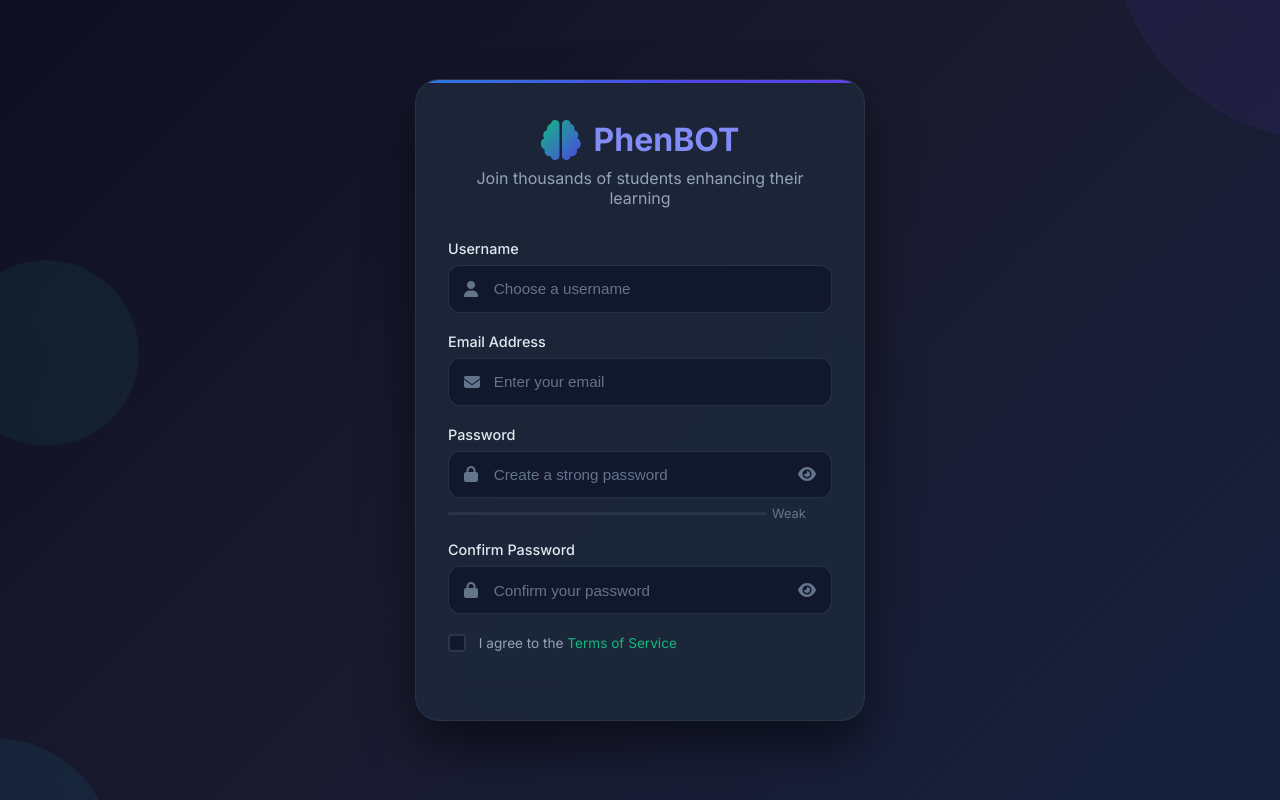
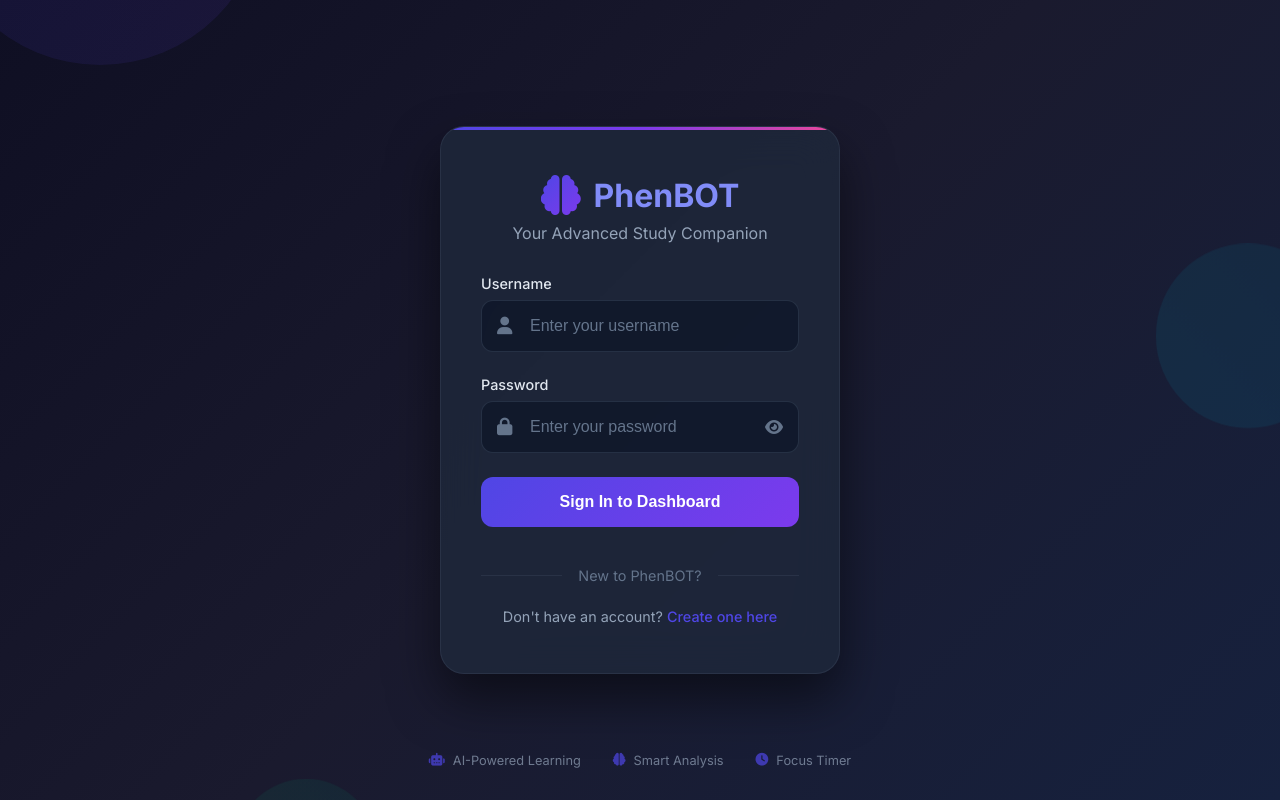
Before and after one commit to AshrithPuppala/PhenBot, a Flask app: page /login in a window 1280 px wide. Run offline with Flask 3, Linux system fonts and the light colour scheme.

Commit message:
Update login.html

```diff
--- a/templates/login.html
+++ b/templates/login.html
@@ -3,7 +3,7 @@
 <head>
     <meta charset="UTF-8">
     <meta name="viewport" content="width=device-width, initial-scale=1.0">
-    <title>PhenBOT - Create Account</title>
+    <title>PhenBOT - Login</title>
     <link href="https://cdnjs.cloudflare.com/ajax/libs/font-awesome/6.4.0/css/all.min.css" rel="stylesheet">
     <link href="https://fonts.googleapis.com/css2?family=Inter:wght@300;400;500;600;700&display=swap" rel="stylesheet">
     <style>
@@ -21,9 +21,8 @@
             display: flex;
             align-items: center;
             justify-content: center;
-            overflow-x: hidden;
+            overflow: hidden;
             position: relative;
-            padding: 1rem 0;
         }
 
         .background-animation {
@@ -37,87 +36,73 @@
         .floating-shape {
             position: absolute;
             border-radius: 50%;
-            opacity: 0.08;
-            animation: float 25s infinite ease-in-out;
+            opacity: 0.1;
+            animation: float 20s infinite ease-in-out;
         }
 
         .shape-1 {
-            width: 400px;
-            height: 400px;
+            width: 300px;
+            height: 300px;
             background: linear-gradient(45deg, #4f46e5, #7c3aed);
-            top: -200px;
-            right: -200px;
+            top: -150px;
+            left: -150px;
             animation-delay: 0s;
         }
 
         .shape-2 {
-            width: 250px;
-            height: 250px;
+            width: 200px;
+            height: 200px;
             background: linear-gradient(45deg, #06b6d4, #0891b2);
-            bottom: -125px;
-            left: -125px;
-            animation-delay: -8s;
+            top: 20%;
+            right: -100px;
+            animation-delay: -5s;
         }
 
         .shape-3 {
-            width: 180px;
-            height: 180px;
+            width: 150px;
+            height: 150px;
             background: linear-gradient(45deg, #10b981, #059669);
-            top: 30%;
-            left: -90px;
-            animation-delay: -15s;
+            bottom: -75px;
+            left: 20%;
+            animation-delay: -10s;
         }
 
         @keyframes float {
             0%, 100% {
-                transform: translate(0, 0) scale(1) rotate(0deg);
+                transform: translate(0, 0) scale(1);
             }
-            25% {
-                transform: translate(50px, -80px) scale(1.1) rotate(90deg);
+            33% {
+                transform: translate(100px, -100px) scale(1.1);
             }
-            50% {
-                transform: translate(-30px, 60px) scale(0.9) rotate(180deg);
-            }
-            75% {
-                transform: translate(80px, 40px) scale(1.05) rotate(270deg);
+            66% {
+                transform: translate(-50px, 100px) scale(0.9);
             }
         }
 
-        .register-container {
-            background: rgba(30, 41, 59, 0.85);
+        .login-container {
+            background: rgba(30, 41, 59, 0.8);
             backdrop-filter: blur(20px);
             border: 1px solid rgba(71, 85, 105, 0.3);
             border-radius: 24px;
-            padding: 2.5rem 2rem;
+            padding: 3rem 2.5rem;
             width: 100%;
-            max-width: 450px;
+            max-width: 400px;
             box-shadow: 0 25px 50px rgba(0, 0, 0, 0.5);
             position: relative;
             overflow: hidden;
         }
 
-        .register-container::before {
+        .login-container::before {
             content: '';
             position: absolute;
             top: 0;
             left: 0;
             right: 0;
             height: 3px;
-            background: linear-gradient(90deg, #10b981, #06b6d4, #4f46e5, #7c3aed);
-            background-size: 400% 400%;
-            animation: gradientShift 3s ease infinite;
+            background: linear-gradient(90deg, #4f46e5, #7c3aed, #ec4899);
         }
 
-        @keyframes gradientShift {
-            0%, 100% {
-                background-position: 0% 50%;
-            }
-            50% {
-                background-position: 100% 50%;
-            }
-        }
-
-        .register-header {
+        .login-header {
             text-align: center;
             margin-bottom: 2rem;
         }
@@ -135,20 +120,20 @@
         .logo i {
             margin-right: 0.8rem;
             font-size: 2.5rem;
-            background: linear-gradient(135deg, #10b981, #4f46e5);
+            background: linear-gradient(135deg, #4f46e5, #7c3aed);
             background-clip: text;
             -webkit-background-clip: text;
             -webkit-text-fill-color: transparent;
         }
 
-        .register-subtitle {
+        .login-subtitle {
             color: #94a3b8;
             font-size: 1rem;
-            margin-bottom: 1.5rem;
+            margin-bottom: 2rem;
         }
 
         .form-group {
-            margin-bottom: 1.25rem;
+            margin-bottom: 1.5rem;
             position: relative;
         }
 
@@ -165,16 +150,16 @@
             background: rgba(15, 23, 42, 0.8);
             border: 1px solid rgba(71, 85, 105, 0.4);
             border-radius: 12px;
-            padding: 0.9rem 1rem 0.9rem 2.8rem;
+            padding: 1rem 1rem 1rem 3rem;
             color: #e2e8f0;
-            font-size: 0.95rem;
+            font-size: 1rem;
             transition: all 0.3s ease;
         }
 
         .form-input:focus {
             outline: none;
-            border-color: #10b981;
-            box-shadow: 0 0 0 3px rgba(16, 185, 129, 0.1);
+            border-color: #4f46e5;
+            box-shadow: 0 0 0 3px rgba(79, 70, 229, 0.1);
             background: rgba(15, 23, 42, 0.95);
         }
 
@@ -188,53 +173,17 @@
             top: 50%;
             transform: translateY(-50%);
             color: #64748b;
-            font-size: 1rem;
+            font-size: 1.1rem;
             z-index: 1;
         }
 
         .form-input:focus + .input-icon {
-            color: #10b981;
+            color: #4f46e5;
         }
 
-        .password-toggle {
-            position: absolute;
-            right: 1rem;
-            top: 50%;
-            transform: translateY(-50%);
-            color: #64748b;
-            cursor: pointer;
-            transition: color 0.3s ease;
-            z-index: 2;
-        }
-
-        .password-toggle:hover {
-            color: #10b981;
-        }
-
-        .password-strength {
-            margin-top: 0.5rem;
-            display: flex;
-            gap: 0.3rem;
-            align-items: center;
-        }
-
-        .strength-bar {
-            height: 3px;
+        .login-btn {
             width: 100%;
-            background: rgba(71, 85, 105, 0.3);
-            border-radius: 2px;
-            transition: all 0.3s ease;
-        }
-
-        .strength-text {
-            font-size: 0.8rem;
-            color: #64748b;
-            min-width: 60px;
-        }
-
-        .register-btn {
-            width: 100%;
-            background: linear-gradient(135deg, #10b981, #06b6d4);
+            background: linear-gradient(135deg, #4f46e5, #7c3aed);
             color: white;
             border: none;
             border-radius: 12px;
@@ -248,7 +197,7 @@
             overflow: hidden;
         }
 
-        .register-btn::before {
+        .login-btn::before {
             content: '';
             position: absolute;
             top: 0;
@@ -259,26 +208,23 @@
             transition: left 0.5s;
         }
 
-        .register-btn:hover {
+        .login-btn:hover {
             transform: translateY(-2px);
-            box-shadow: 0 15px 30px rgba(16, 185, 129, 0.4);
+            box-shadow: 0 15px 30px rgba(79, 70, 229, 0.4);
         }
 
-        .register-btn:hover::before {
+        .login-btn:hover::before {
             left: 100%;
         }
 
-        .register-btn:disabled {
-            opacity: 0.6;
-            cursor: not-allowed;
-            transform: none;
-            box-shadow: none;
+        .login-btn:active {
+            transform: translateY(0);
         }
 
         .divider {
             display: flex;
             align-items: center;
-            margin: 1.25rem 0;
+            margin: 1.5rem 0;
         }
 
         .divider::before,
@@ -295,21 +241,44 @@
             font-size: 0.9rem;
         }
 
-        .login-link {
+        .register-link {
             text-align: center;
             color: #94a3b8;
             font-size: 0.9rem;
         }
 
-        .login-link a {
-            color: #10b981;
+        .register-link a {
+            color: #4f46e5;
             text-decoration: none;
             font-weight: 500;
             transition: color 0.3s ease;
         }
 
-        .login-link a:hover {
-            color: #06b6d4;
+        .register-link a:hover {
+            color: #7c3aed;
+        }
+
+        .features-showcase {
+            position: absolute;
+            bottom: 2rem;
+            left: 2rem;
+            right: 2rem;
+            display: flex;
+            justify-content: center;
+            gap: 2rem;
+            opacity: 0.7;
+        }
+
+        .feature-item {
+            display: flex;
+            align-items: center;
+            color: #94a3b8;
+            font-size: 0.8rem;
+        }
+
+        .feature-item i {
+            margin-right: 0.5rem;
+            color: #4f46e5;
         }
 
         .error-message {
@@ -321,7 +290,6 @@
             margin-bottom: 1rem;
             font-size: 0.9rem;
             display: none;
-            animation: slideIn 0.3s ease;
         }
 
         .success-message {
@@ -333,71 +301,17 @@
             margin-bottom: 1rem;
             font-size: 0.9rem;
             display: none;
-            animation: slideIn 0.3s ease;
         }
 
-        @keyframes slideIn {
-            from {
-                opacity: 0;
-                transform: translateY(-10px);
+        @media (max-width: 480px) {
+            .login-container {
+                margin: 1rem;
+                padding: 2rem 1.5rem;
             }
-            to {
-                opacity: 1;
-                transform: translateY(0);
+
+            .features-showcase {
+                display: none;
             }
-        }
-
-        .terms-checkbox {
-            display: flex;
-            align-items: flex-start;
-            margin-bottom: 1.5rem;
-            gap: 0.8rem;
-        }
-
-        .checkbox-wrapper {
-            position: relative;
-        }
-
-        .terms-checkbox input[type="checkbox"] {
-            appearance: none;
-            width: 18px;
-            height: 18px;
-            border: 2px solid rgba(71, 85, 105, 0.5);
-            border-radius: 4px;
-            background: rgba(15, 23, 42, 0.8);
-            cursor: pointer;
-            transition: all 0.3s ease;
-        }
-
-        .terms-checkbox input[type="checkbox"]:checked {
-            background: linear-gradient(135deg, #10b981, #06b6d4);
-            border-color: #10b981;
-        }
-
-        .terms-checkbox input[type="checkbox"]:checked::after {
-            content: '✓';
-            position: absolute;
-            top: -1px;
-            left: 3px;
-            color: white;
-            font-size: 14px;
-            font-weight: bold;
-        }
-
-        .terms-text {
-            color: #94a3b8;
-            font-size: 0.85rem;
-            line-height: 1.4;
-        }
-
-        .terms-text a {
-            color: #10b981;
-            text-decoration: none;
-        }
-
-        .terms-text a:hover {
-            color: #06b6d4;
-            text-decoration: underline;
         }
 
         .loading {
@@ -416,19 +330,18 @@
             100% { transform: rotate(360deg); }
         }
 
-        @media (max-width: 480px) {
-            .register-container {
-                margin: 1rem;
-                padding: 2rem 1.5rem;
-            }
+        .password-toggle {
+            position: absolute;
+            right: 1rem;
+            top: 50%;
+            transform: translateY(-50%);
+            color: #64748b;
+            cursor: pointer;
+            transition: color 0.3s ease;
+        }
 
-            .logo {
-                font-size: 1.8rem;
-            }
-
-            .logo i {
-                font-size: 2.2rem;
-            }
+        .password-toggle:hover {
+            color: #4f46e5;
         }
     </style>
 </head>
@@ -439,13 +352,13 @@
         <div class="floating-shape shape-3"></div>
     </div>
 
-    <div class="register-container">
-        <div class="register-header">
+    <div class="login-container">
+        <div class="login-header">
             <div class="logo">
                 <i class="fas fa-brain"></i>
                 PhenBOT
             </div>
-            <p class="register-subtitle">Join thousands of students enhancing their learning</p>
+            <p class="login-subtitle">Your Advanced Study Companion</p>
         </div>
 
         <div id="errorMessage" class="error-message">
@@ -458,22 +371,13 @@
             <span id="successText"></span>
         </div>
 
-        <form id="registerForm" method="POST" action="/register">
+        <form id="loginForm" method="POST" action="/login">
             <div class="form-group">
                 <label for="username" class="form-label">Username</label>
                 <div style="position: relative;">
                     <input type="text" id="username" name="username" class="form-input"
-                           placeholder="Choose a username" required>
+                           placeholder="Enter your username" required>
                     <i class="fas fa-user input-icon"></i>
-                </div>
-            </div>
-
-            <div class="form-group">
-                <label for="email" class="form-label">Email Address</label>
-                <div style="position: relative;">
-                    <input type="email" id="email" name="email" class="form-input"
-                           placeholder="Enter your email" required>
-                    <i class="fas fa-envelope input-icon"></i>
                 </div>
             </div>
 
@@ -481,29 +385,136 @@
                 <label for="password" class="form-label">Password</label>
                 <div style="position: relative;">
                     <input type="password" id="password" name="password" class="form-input"
-                           placeholder="Create a strong password" required>
+                           placeholder="Enter your password" required>
                     <i class="fas fa-lock input-icon"></i>
-                    <i class="fas fa-eye password-toggle" id="passwordToggle" onclick="togglePassword('password', 'passwordToggle')"></i>
-                </div>
-                <div class="password-strength">
-                    <div class="strength-bar" id="strengthBar"></div>
-                    <span class="strength-text" id="strengthText">Weak</span>
+                    <i class="fas fa-eye password-toggle" id="passwordToggle" onclick="togglePassword()"></i>
                 </div>
             </div>
 
-            <div class="form-group">
-                <label for="confirmPassword" class="form-label">Confirm Password</label>
-                <div style="position: relative;">
-                    <input type="password" id="confirmPassword" name="confirmPassword" class="form-input"
-                           placeholder="Confirm your password" required>
-                    <i class="fas fa-lock input-icon"></i>
-                    <i class="fas fa-eye password-toggle" id="confirmPasswordToggle" onclick="togglePassword('confirmPassword', 'confirmPasswordToggle')"></i>
-                </div>
-            </div>
+            <button type="submit" class="login-btn" id="loginBtn">
+                <span class="loading" id="loading"></span>
+                <span id="loginBtnText">Sign In to Dashboard</span>
+            </button>
+        </form>
 
-            <div class="terms-checkbox">
-                <div class="checkbox-wrapper">
-                    <input type="checkbox" id="terms" name="terms" required>
-                </div>
-                <label for="terms" class="terms-text">
-                    I agree to the <a href="#" onclick="openTerms()">Terms of Service
+        <div class="divider">
+            <span>New to PhenBOT?</span>
+        </div>
+
+        <div class="register-link">
+            Don't have an account? <a href="/register">Create one here</a>
+        </div>
+    </div>
+
+    <div class="features-showcase">
+        <div class="feature-item">
+            <i class="fas fa-robot"></i>
+            AI-Powered Learning
+        </div>
+        <div class="feature-item">
+            <i class="fas fa-brain"></i>
+            Smart Analysis
+        </div>
+        <div class="feature-item">
+            <i class="fas fa-clock"></i>
+            Focus Timer
+        </div>
+    </div>
+
+    <script>
+        function togglePassword() {
+            const passwordInput = document.getElementById('password');
+            const passwordToggle = document.getElementById('passwordToggle');
+
+            if (passwordInput.type === 'password') {
+                passwordInput.type = 'text';
+                passwordToggle.classList.remove('fa-eye');
+                passwordToggle.classList.add('fa-eye-slash');
+            } else {
+                passwordInput.type = 'password';
+                passwordToggle.classList.remove('fa-eye-slash');
+                passwordToggle.classList.add('fa-eye');
+            }
+        }
+
+        function showError(message) {
+            const errorDiv = document.getElementById('errorMessage');
+            const errorText = document.getElementById('errorText');
+            errorText.textContent = message;
+            errorDiv.style.display = 'block';
+
+            setTimeout(() => {
+                errorDiv.style.display = 'none';
+            }, 5000);
+        }
+
+        function showSuccess(message) {
+            const successDiv = document.getElementById('successMessage');
+            const successText = document.getElementById('successText');
+            successText.textContent = message;
+            successDiv.style.display = 'block';
+        }
+
+        function setLoading(isLoading) {
+            const loginBtn = document.getElementById('loginBtn');
+            const loading = document.getElementById('loading');
+            const loginBtnText = document.getElementById('loginBtnText');
+
+            if (isLoading) {
+                loading.style.display = 'inline-block';
+                loginBtnText.textContent = 'Signing In...';
+                loginBtn.disabled = true;
+                loginBtn.style.opacity = '0.8';
+            } else {
+                loading.style.display = 'none';
+                loginBtnText.textContent = 'Sign In to Dashboard';
+                loginBtn.disabled = false;
+                loginBtn.style.opacity = '1';
+            }
+        }
+
+        document.getElementById('loginForm').addEventListener('submit', function(e) {
+            e.preventDefault();
+
+            const username = document.getElementById('username').value.trim();
+            const password = document.getElementById('password').value;
+
+            if (!username || !password) {
+                showError('Please fill in all fields');
+                return;
+            }
+
+            setLoading(true);
+
+            // Simulate API call (replace with actual login logic)
+            setTimeout(() => {
+                // For demo purposes, accept any credentials
+                if (username && password) {
+                    showSuccess('Login successful! Redirecting...');
+                    setTimeout(() => {
+                        window.location.href = '/dashboard';
+                    }, 1000);
+                } else {
+                    setLoading(false);
+                    showError('Invalid username or password');
+                }
+            }, 1500);
+        });
+
+        // Add some interactivity to form inputs
+        document.addEventListener('DOMContentLoaded', function() {
+            const inputs = document.querySelectorAll('.form-input');
+
+            inputs.forEach(input => {
+                input.addEventListener('focus', function() {
+                    this.parentElement.style.transform = 'translateY(-2px)';
+                });
+
+                input.addEventListener('blur', function() {
+                    this.parentElement.style.transform = 'translateY(0)';
+                });
+            });
+        });
+    </script>
+</body>
+</html>
```
